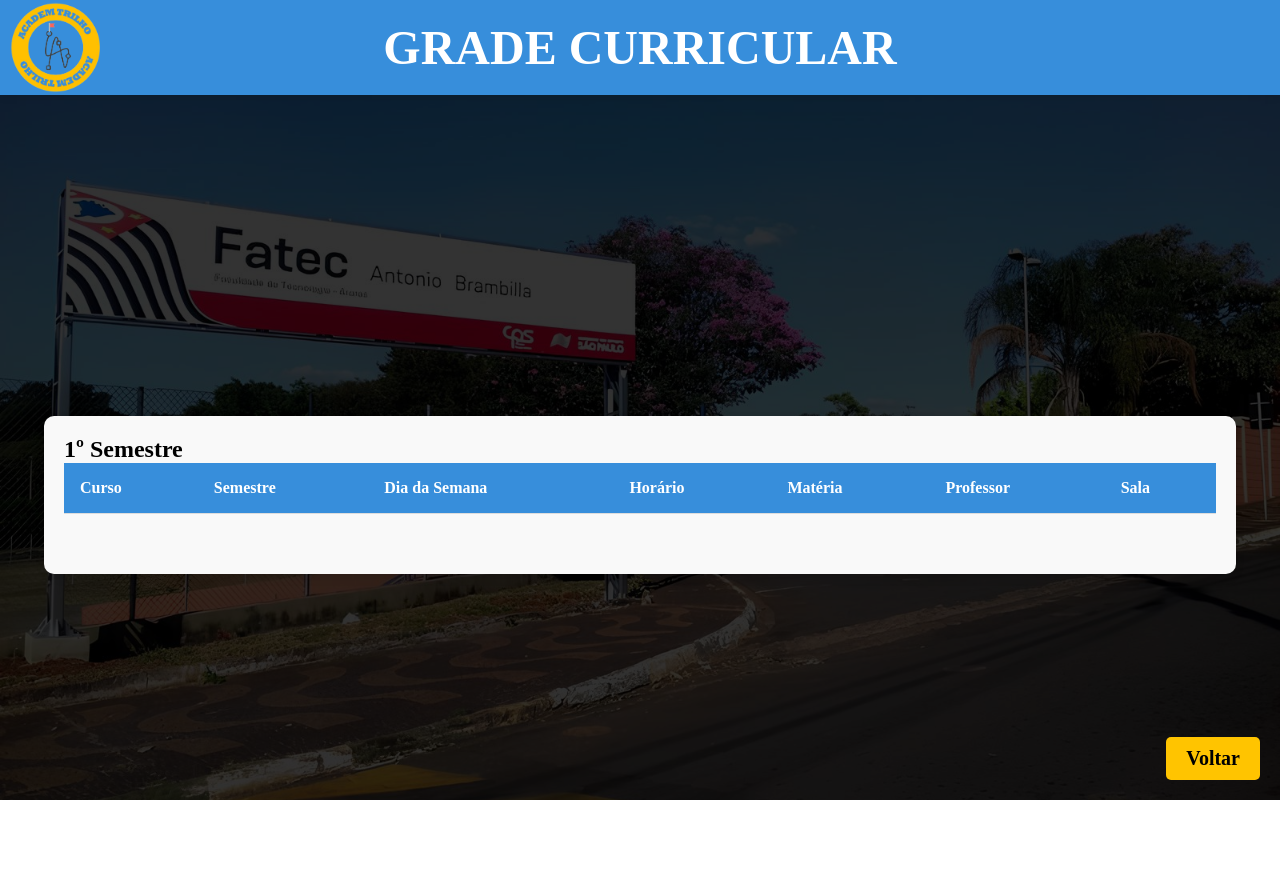
After one commit to GiovaniOrtegaFatec/PI_4semAcademTrilho, a Django app: page /gradecurricular/ in a window 1280 px wide. The commit adds this page. Run offline with Django 5.2, Linux system fonts and the light colour scheme; lists and menus that the app fills with data are empty.

Commit message:
Fourth commit

```diff
--- /dev/null
+++ b/PI_4sems/static/grade_curricular.css
@@ -0,0 +1,108 @@
+* {
+    font-family: 'Abhaya';
+    margin: 0%;
+    padding: 0;
+    overflow: hidden;
+}
+
+.header {
+    background-color: #378EDB;
+    color: #fff;
+    text-align: center;
+    padding: 20px;
+    font-size: 24px;
+    position: relative;
+    box-shadow: 0px 0px 10px rgba(0,0,0,0.1);
+}
+
+.logo {
+    position: absolute;
+    top: 50%; /* Alinha o topo do logo ao centro do header */
+    left: 10px; /* Define a distância da borda esquerda do header */
+    transform: translateY(-50%); /* Move o logo 50% para cima para centralizá-lo verticalmente */
+    max-height: 95%;
+}
+
+.container {
+    display: flex;
+    justify-content: center;
+    align-items: center;
+    min-height: 100vh;
+    overflow-x: hidden; /* Oculta a barra de rolagem horizontal */
+}
+
+.curriculum {
+    width: 90%;
+    padding: 20px;
+    border-radius: 10px;
+    background-color: #f9f9f9;
+    box-shadow: 0 4px 8px rgba(0, 0, 0, 0.1);
+}
+
+.semester {
+    margin-bottom: 40px;
+}
+
+table {
+    width: 100%;
+    border-collapse: collapse;
+}
+
+table th, table td {
+    padding: 16px;
+    text-align: left;
+    border-bottom: 1px solid #ddd;
+}
+
+table th {
+    background-color: #378EDB;
+    color: #fff;
+}
+
+table tr:nth-child(even) {
+    background-color: #f2f2f2;
+}
+
+table tr:hover {
+    background-color: #ddd;
+}
+
+.back-button {
+    position: fixed;
+    font-weight: bold;
+    bottom: 20px;
+    right: 20px;
+    padding: 10px 20px;
+    font-size: 20px;
+    background-color: rgb(255, 196, 0);
+    color: black;
+    border: none;
+    border-radius: 5px;
+    cursor: pointer;
+    transition: background-color 0.5s ease;
+    text-decoration: none; /* Remove o sublinhado do link */
+    display: inline-block; /* Permite o padding ser aplicado ao link */
+}
+
+.back-button:hover {
+    background-color: rgb(63, 126, 63);
+    color: white;
+}
+
+.background-image {
+    position: absolute;
+    width: 100%;
+    height: 100%;
+    left: 0;
+    top: 0;
+    background: url('/static/FATEC.jpg') no-repeat center center fixed;
+    background-size: cover;
+    z-index: -1;
+}
+
+.background-overlay {
+    position: absolute;
+    width: 100%;
+    height: 100%;
+    background-color: rgba(0, 0, 0, 0.8);
+}
--- a/PI_4sems/static/index_style.css
+++ b/PI_4sems/static/index.css
@@ -1,5 +1,5 @@
 * {
-    font-family: 'Abhaya Libre';
+    font-family: 'Abhaya';
     margin: 0%;
     padding: 0;
 }
@@ -99,7 +99,7 @@
 
 .consultar-button {
     width: fit-content;
-    background: #FFE70F;
+    background:  rgb(255, 196, 0);
     border: none;
     border-radius: 14px;
     padding: 10px 20px;
--- /dev/null
+++ b/PI_4sems/templates/PI_4sems/grade_curricular.html
@@ -0,0 +1,64 @@
+{% extends 'PI_4sems/base.html' %}
+{% load static %}
+
+{% block content %}
+<!DOCTYPE html>
+<html lang="pt-br">
+<head>
+    <meta charset="UTF-8">
+    <meta name="viewport" content="width=device-width, initial-scale=1.0">
+    <title>Grade Curricular</title>
+    <link rel="stylesheet" href="{% static 'grade_curricular.css' %}">
+</head>
+<body>
+    <div class="header">
+        <img src="/static/logo.png" class="logo">
+        <h1>GRADE CURRICULAR</h1>
+    </div>
+    <div class="container">
+        <div class="curriculum">
+            <div class="semester">
+                <h2>1º Semestre</h2>
+                <table>
+                    <thead>
+                        <tr>
+                            <th>Curso</th>
+                            <th>Semestre</th>
+                            <th>Dia da Semana</th>
+                            <th>Horário</th>
+                            <th>Matéria</th>
+                            <th>Professor</th>
+                            <th>Sala</th>
+                        </tr>
+                    </thead>
+                    <tbody>
+                        {% for disciplina in grade_curricular %}
+                            <tr>
+                                <td>{{ disciplina.curso }}</td>
+                                <td>{{ disciplina.semestre }}</td>
+                                <td>{{ disciplina.dia_semana }}</td>
+                                <td>{{ disciplina.horario }}</td>
+                                <td>{{ disciplina.materia }}</td>
+                                <td>{{ disciplina.professor }}</td>
+                                <td>{{ disciplina.sala }}</td>
+                            </tr>
+                        {% endfor %}
+                    </tbody>
+                </table>
+            </div>
+            <div class="background-image">
+                <div class="background-overlay"></div>
+            </div>
+        </div>
+    </div>
+
+    <a href="{% url 'telaprincipal' %}" class="back-button">Voltar</a>
+
+</body>
+</html>
+
+
+
+
+
+{% endblock content %}
--- a/PI_4sems/templates/PI_4sems/index.html
+++ b/PI_4sems/templates/PI_4sems/index.html
@@ -8,7 +8,8 @@
     <meta charset="UTF-8">
     <meta name="viewport" content="width=device-width, initial-scale=1.0">
     <title>Consulta de Curso e Semestre</title>
-    <link rel="stylesheet" href="{% static 'index_style.css' %}">
+    <link rel="stylesheet" href="{% static 'index.css' %}">
+    <link href="https://fonts.googleapis.com/css2?family=Open+Sans:wght@400;600;700&display=swap" rel="stylesheet">
 </head>
 <body>
     <div class="background-image">
@@ -16,7 +17,8 @@
     </div>
 
         <div class="container">
-            <form action="#" method="post">
+            <form action="{% url 'telaprincipal' %}" method="post">
+                {% csrf_token %}
                 <fieldset>
                     <h1>Consulta de Curso e Semestre</h1>
                     <div class="input-group">
--- a/PI_4sems/urls.py
+++ b/PI_4sems/urls.py
@@ -3,5 +3,6 @@
 
 urlpatterns = [
     path('', views.index, name='index'),
-    path('telaprincipal/', views.telaprincipal_dsm, name='telaprincipal_dsm'),
+    path('telaprincipal/', views.telaprincipal, name='telaprincipal'),
+    path('gradecurricular/', views.grade_curricular, name='grade_curricular'),
 ]
--- a/PI_4sems/views.py
+++ b/PI_4sems/views.py
@@ -4,5 +4,8 @@
     """Página principal do PI_4sem"""
     return  render(request, 'PI_4sems/index.html')
 
-def telaprincipal_dsm(request):
-    return render(request, 'PI_4sems/TelaPrincipal_DSM.html')
+def telaprincipal(request):
+    return render(request, 'PI_4sems/TelaPrincipal.html')
+
+def grade_curricular(request):
+    return render(request, 'PI_4sems/grade_curricular.html')
```
Also changed, not shown: PI_4sems/static/telaprincipal_style.css (renamed from PI_4sems/static/telaDSM_style.css, +5 -4 lines), PI_4sems/templates/PI_4sems/TelaPrincipal.html (renamed from PI_4sems/templates/PI_4sems/TelaPrincipal_DSM.html, +4 -3 lines).
